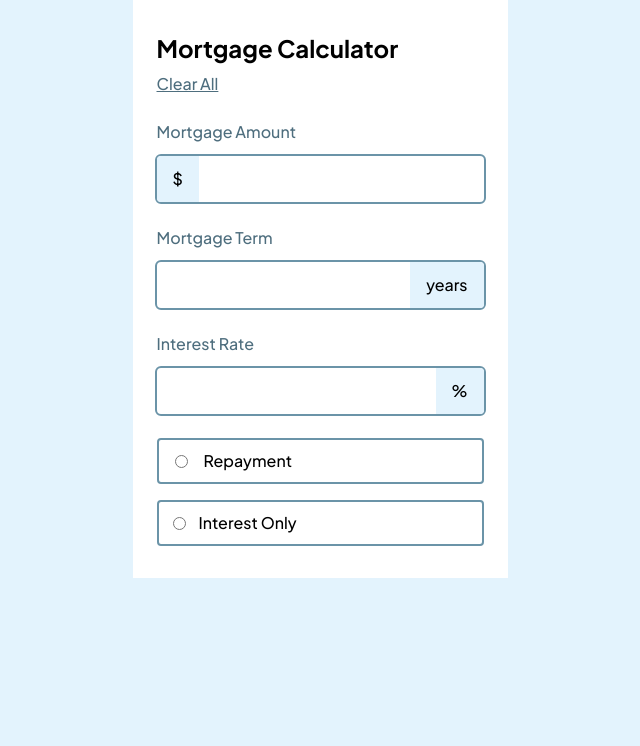
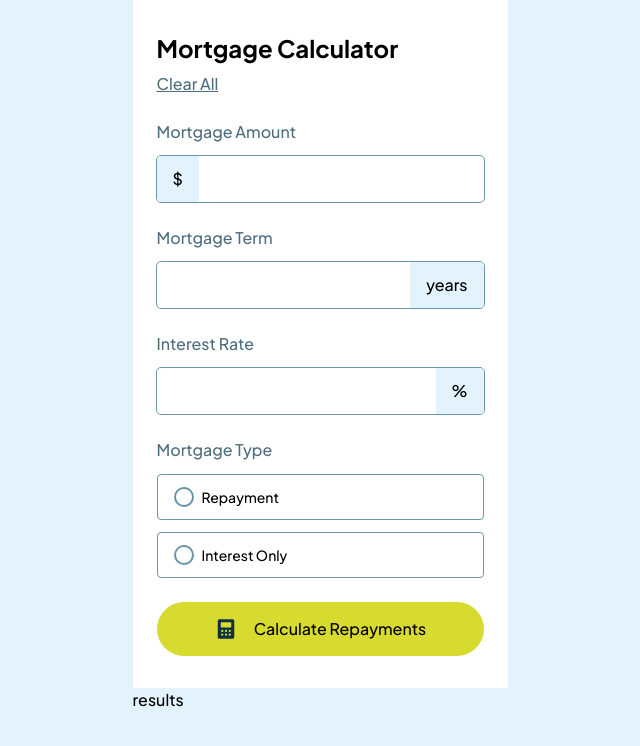
Before and after one commit to Davichobits/mortgage-repayment-calculator, a React (Vite) app: page / in a window 1280 px wide. Shown: the top 746 px of the page, without its empty margins (320-960 px from the left). Built offline with nearby package versions, Linux system fonts and the light colour scheme.

Commit message:
calculator in components

```diff
--- a/src/App.tsx
+++ b/src/App.tsx
@@ -1,40 +1,12 @@
-import { Radio } from "@material-tailwind/react";
-import { Input } from './components'
+import { Calculator } from './components';
+
 function App() {
-
   return (
-    <main className='bg-White w-[375px] py-8 px-6'>
-      <h1 className='text-2xl font-bold mb-2'>Mortgage Calculator</h1>
-      <button className='font-medium underline text-Slate-700 mb-6'>Clear All</button>
-
-      <Input label="Mortgage Amount" unit="$" />
-
-      <div>
-        <Input label="Mortgage Term" unit="years" unitPosition='end' />
-        <Input label="Interest Rate" unit="%" unitPosition='end' />
-      </div>
-
-
-      <div className='flex gap-4 mb-4'>
-
-        <label className='flex flex-row-reverse justify-end items-center p-4 gap-4 border-2 border-Slate-500 w-full h-[46px] rounded-sm hover:border-Lime cursor-pointer hover:bg-Lime/10 has-checked:bg-Lime/10 has-checked:border-Lime' htmlFor="repayment">
-          Repayment
-          {/* <input className='accent-Lime' type="radio" name="mortgage" id="repayment" /> */}
-
-          <Radio name="color" color="blue" onResize={undefined} onResizeCapture={undefined} onPointerEnterCapture={undefined} onPointerLeaveCapture={undefined} crossOrigin={undefined} />
-        </label>
-
-      </div>
-      <div className='flex items-center gap-4 relative w-full h-[46px] p-4'>
-
-        <input className='peer accent-Lime checked:border-2 checked:border-red' type="radio" name="mortgage" id="interest-only" />
-
-        <label className='peer-checked:bg-Lime/10 flex flex-row-reverse justify-end items-center gap-4 border-2 border-Slate-500 w-full rounded-sm hover:border-Lime cursor-pointer hover:bg-Lime/10 absolute inset-0 pl-10' htmlFor="interest-only">Interest Only</label>
-
-      </div>
+    <main className=''>
+      <Calculator />
 
     </main>
-  )
+  );
 }
 
-export default App
+export default App;
--- /dev/null
+++ b/src/components/button.tsx
@@ -0,0 +1,8 @@
+export const Button = () => {
+  return (
+    <button className='bg-Lime w-full flex justify-center gap-4 h-[54px] items-center rounded-full' type="submit">
+        <img src="/assets/images/icon-calculator.svg" alt="" />
+        <span>Calculate Repayments</span>
+      </button>
+  )
+}
--- /dev/null
+++ b/src/components/calculator.tsx
@@ -0,0 +1,9 @@
+import { Form, Results } from '../components'
+export const Calculator = () => {
+  return (
+    <section>
+      <Form/>
+      <Results/>
+    </section>
+  )
+}
--- /dev/null
+++ b/src/components/form.tsx
@@ -0,0 +1,36 @@
+import { Radio, Input, Button } from '../components'
+
+export const Form = () => {
+  return (
+    <div className='bg-White w-[375px] py-8 px-6'>
+      <h1 className='text-2xl font-bold mb-2'>Mortgage Calculator</h1>
+      <button className='font-medium underline text-Slate-700 mb-6'>
+        Clear All
+      </button>
+
+      <Input label='Mortgage Amount' unit='$' />
+
+      <div>
+        <Input
+          label='Mortgage Term'
+          unit='years'
+          unitPosition='end'
+        />
+        <Input
+          label='Interest Rate'
+          unit='%'
+          unitPosition='end'
+        />
+      </div>
+
+      <h2 className='font-medium text-Slate-700 mb-3'>Mortgage Type</h2>
+
+      <div className='flex flex-col gap-3 mb-6'>
+        <Radio text='Repayment' />
+        <Radio text='Interest Only' />
+      </div>
+
+      <Button />
+    </div>
+  )
+}
--- a/src/components/index.ts
+++ b/src/components/index.ts
@@ -1 +1,6 @@
+export { Button } from './button';
 export { Input } from './input';
+export { Radio } from './radio';
+export { Form } from './form';
+export { Results } from './results';
+export { Calculator } from './calculator';
--- a/src/components/input.tsx
+++ b/src/components/input.tsx
@@ -19,7 +19,7 @@ export const Input = ({ label, unit, unitPosition='start' }: Props) => {
       <div className='relative'>
 
 
-        <input className={`w-full outline-2 outline-Slate-500 rounded-sm focus:outline-Lime cursor-pointer hover:outline-Lime h-[46px] peer ${isStart ? 'pl-14' : 'pl-4'} [appearance:textfield] [&::-webkit-outer-spin-button]:appearance-none [&::-webkit-inner-spin-button]:appearance-none`} type="number" />
+        <input className={`w-full outline outline-Slate-500 rounded-sm focus:outline-Lime cursor-pointer hover:outline-Lime h-[46px] peer ${isStart ? 'pl-14' : 'pl-4'} [appearance:textfield] [&::-webkit-outer-spin-button]:appearance-none [&::-webkit-inner-spin-button]:appearance-none`} type="number" />
 
         <span className={`bg-Slate-100 grid place-content-center px-4 h-full absolute top-0 focus: ${coditionalStyles} peer-hover:bg-Lime peer-focus:bg-Lime`}>{unit}</span>
 
--- /dev/null
+++ b/src/components/radio.tsx
@@ -0,0 +1,23 @@
+interface Props {
+  text: string;
+}
+
+export const Radio = ({text}: Props) => {
+  return (
+    <div className='inline-flex items-center border border-Slate-500 has-checked:bg-Lime/10 has-checked:border-Lime w-full h-[46px] rounded-sm p-4 cursor-pointer'>
+        <label
+          className='relative size-5 grid place-content-center cursor-pointer '
+          htmlFor={text}
+        >
+          <input
+            name='mortgage'
+            type='radio'
+            className='peer h-5 w-5 cursor-pointer appearance-none rounded-full border-2 border-Slate-500 checked:border-Lime transition-all'
+            id={text}
+          />
+          <span className='absolute bg-Lime size-3 rounded-full transition-opacity duration-200 top-[4px] left-[4px] opacity-0 peer-checked:opacity-100'></span>
+        </label>
+        <label className="ml-2 cursor-pointer text-sm" htmlFor={text}>{text}</label>
+      </div>
+  )
+}
--- /dev/null
+++ b/src/components/results.tsx
@@ -0,0 +1,5 @@
+export const Results = () => {
+  return (
+    <div>results</div>
+  )
+}
```
